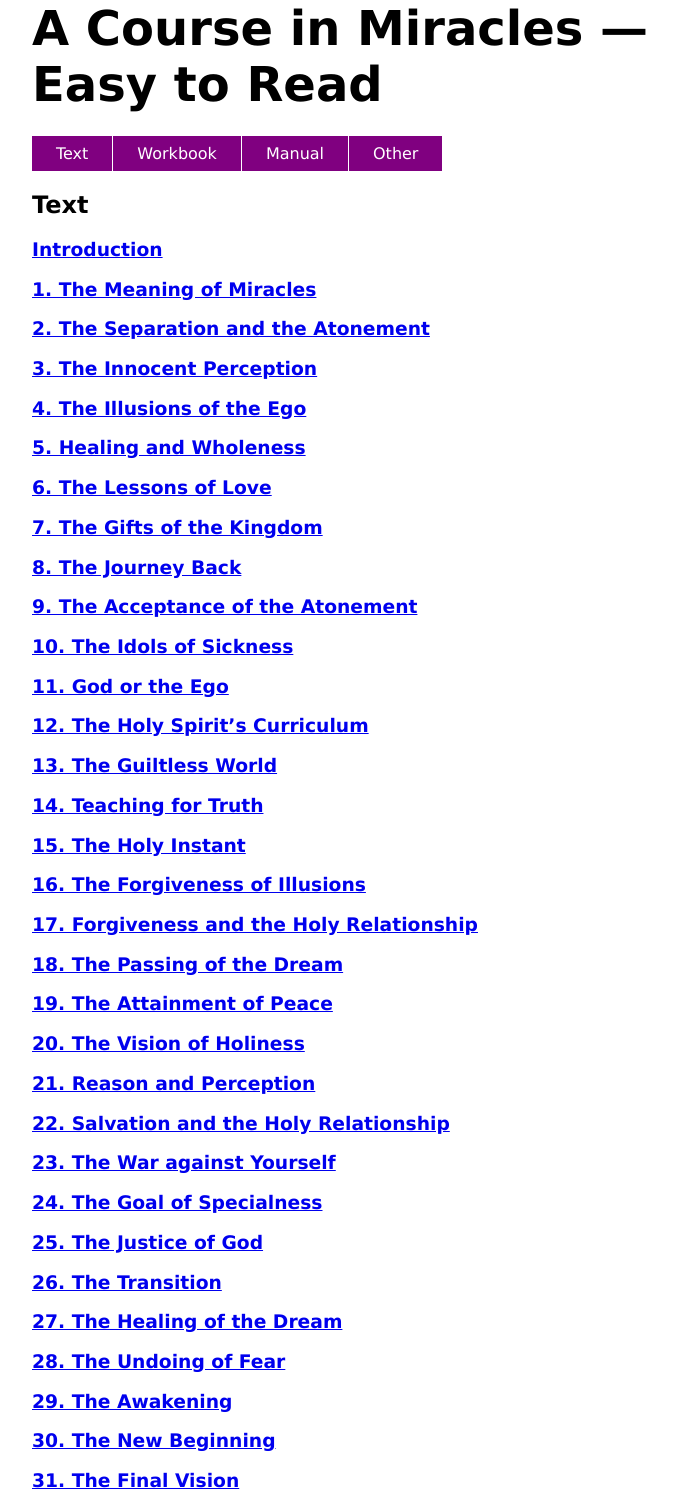
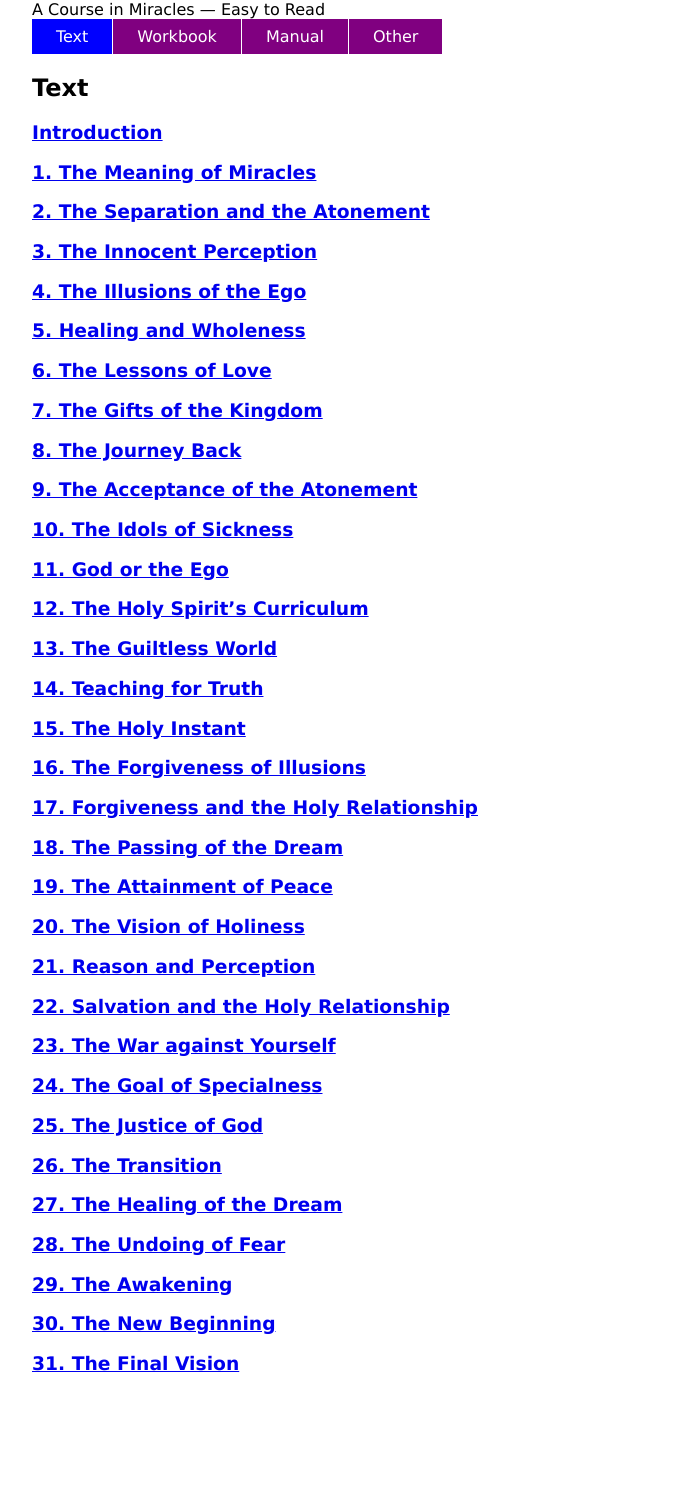
Before and after one commit to wdporter/acim, a Jekyll site: the page built from t/index.html, in a window 1280 px wide. Shown: the whole page, without its empty margins (288-965 px from the left). Built offline with Jekyll 4.4.1, drawn with Linux system fonts in a browser that asks for light colours; after the commit the page ends 1393 px from its top, so only the background shows below that.

Commit message:
set up nav

```diff
--- /dev/null
+++ b/_includes/navigation.html
@@ -0,0 +1,8 @@
+<nav>
+    <div>
+      <div {% if page.url contains '/t'%}class=active{%endif%}><a href=/t>Text</a></div>
+      <div {% if page.url contains '/w'%}class=active{%endif%}><a href=/w>Workbook</a></div>
+      <div {% if page.url contains '/m'%}class=active{%endif%}><a href=/m>Manual</a></div>
+      <div {% if page.url contains '/other'%}class=active{%endif%}><a href=/other>Other</a></div>
+    </div>
+  </nav>
--- a/_layouts/default2.html
+++ b/_layouts/default2.html
@@ -8,15 +8,7 @@
   </head>
   <body>
     <header>A Course in Miracles — Easy to Read</header>
-    <nav>
-      <div style=display:flex class=topnav>
-        <!-- TODO build from folder structure -->
-        <div><a href=/t>Text</a></div>
-        <div><a href=/w>Workbook</a></div>
-        <div><a href=/m>Manual</a></div>
-        <div><a href=/other>Other</a></div>
-      </div>
-    </nav>
+    {% include navigation.html %}
     <main>
       {{ content }}
     </main>
--- a/assets/css/style2.css
+++ b/assets/css/style2.css
@@ -14,3 +14,24 @@ sup {
   position: relative;
   top: -0.4em;
 }
+
+nav>div {
+  display: flex;
+}
+nav>div div {
+  padding: .5em 1.5em;
+  color: white;
+  background-color:purple;
+}
+nav>div div.active {
+  padding: .5em 1.5em;
+  color: white;
+  background-color:blue;
+}
+nav>div div+div {
+  border-left:1px solid white;
+}
+nav>div div a {
+  color: white;
+  text-decoration: none;
+}
--- a/t/index.html
+++ b/t/index.html
@@ -1,5 +1,5 @@
 ---
-layout: default
+layout: default2
 title: Text
 ---
 <div class=content>
```
